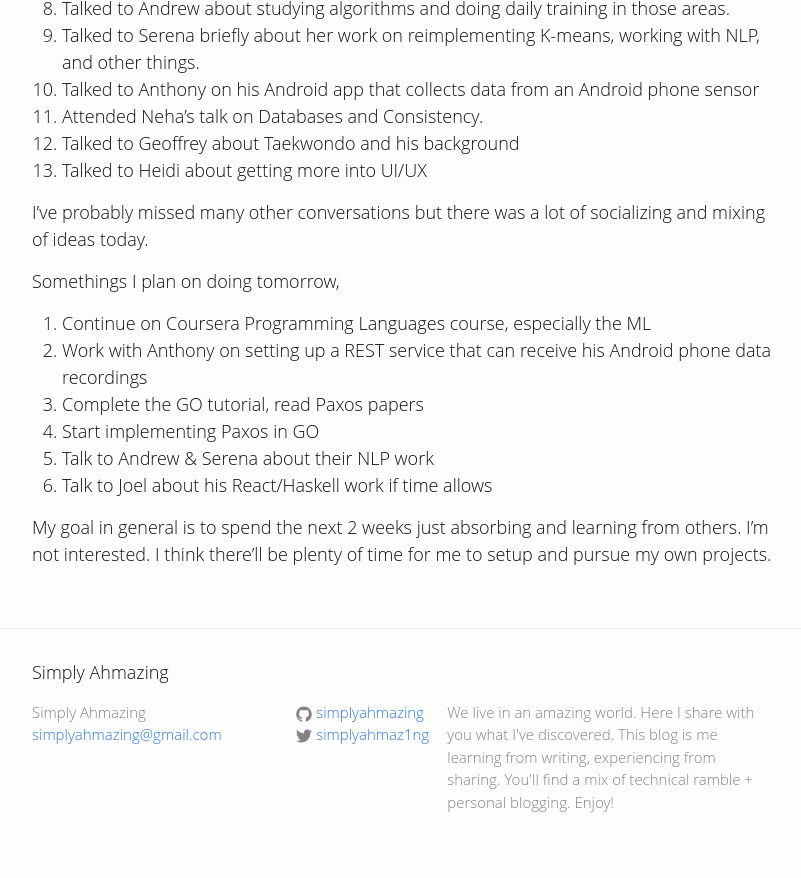
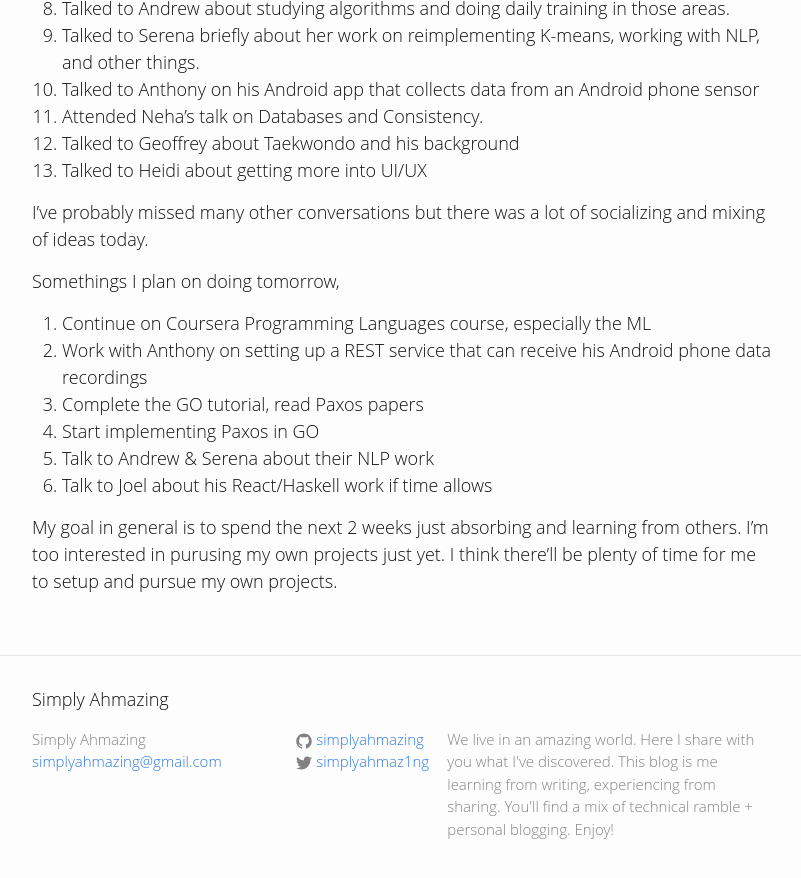
Before and after one commit to icco/simplyahmazing.github.io, a Jekyll site: the page built from _posts/2015-03-30-recurse-center-day-1.md, in a window 1280 px wide and 900 px high, scrolled down 820 px. Shown: the top 878 px of the window, without its empty margins (238-1039 px from the left). Built offline with Jekyll 4.4.1, drawn with Linux system fonts in a browser that asks for light colours.

Commit message:
makes fix to blog post sentence grammar

```diff
--- a/_posts/2015-03-30-recurse-center-day-1.md
+++ b/_posts/2015-03-30-recurse-center-day-1.md
@@ -37,4 +37,4 @@ Somethings I plan on doing tomorrow,
 5. Talk to Andrew & Serena about their NLP work
 6. Talk to Joel about his React/Haskell work if time allows
 
-My goal in general is to spend the next 2 weeks just absorbing and learning from others. I'm not interested. I think there'll be plenty of time for me to setup and pursue my own projects.
+My goal in general is to spend the next 2 weeks just absorbing and learning from others. I'm too interested in purusing my own projects just yet. I think there'll be plenty of time for me to setup and pursue my own projects.
```
